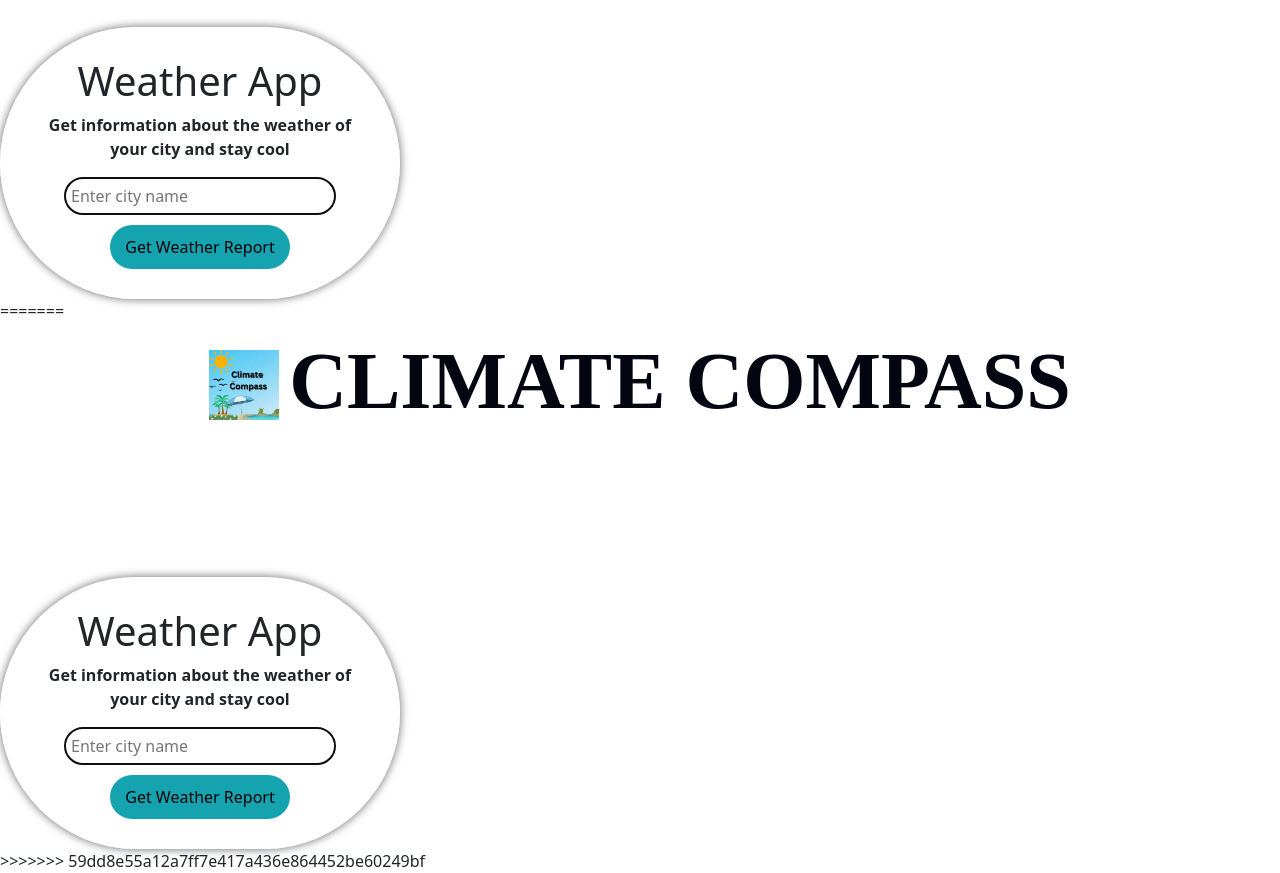
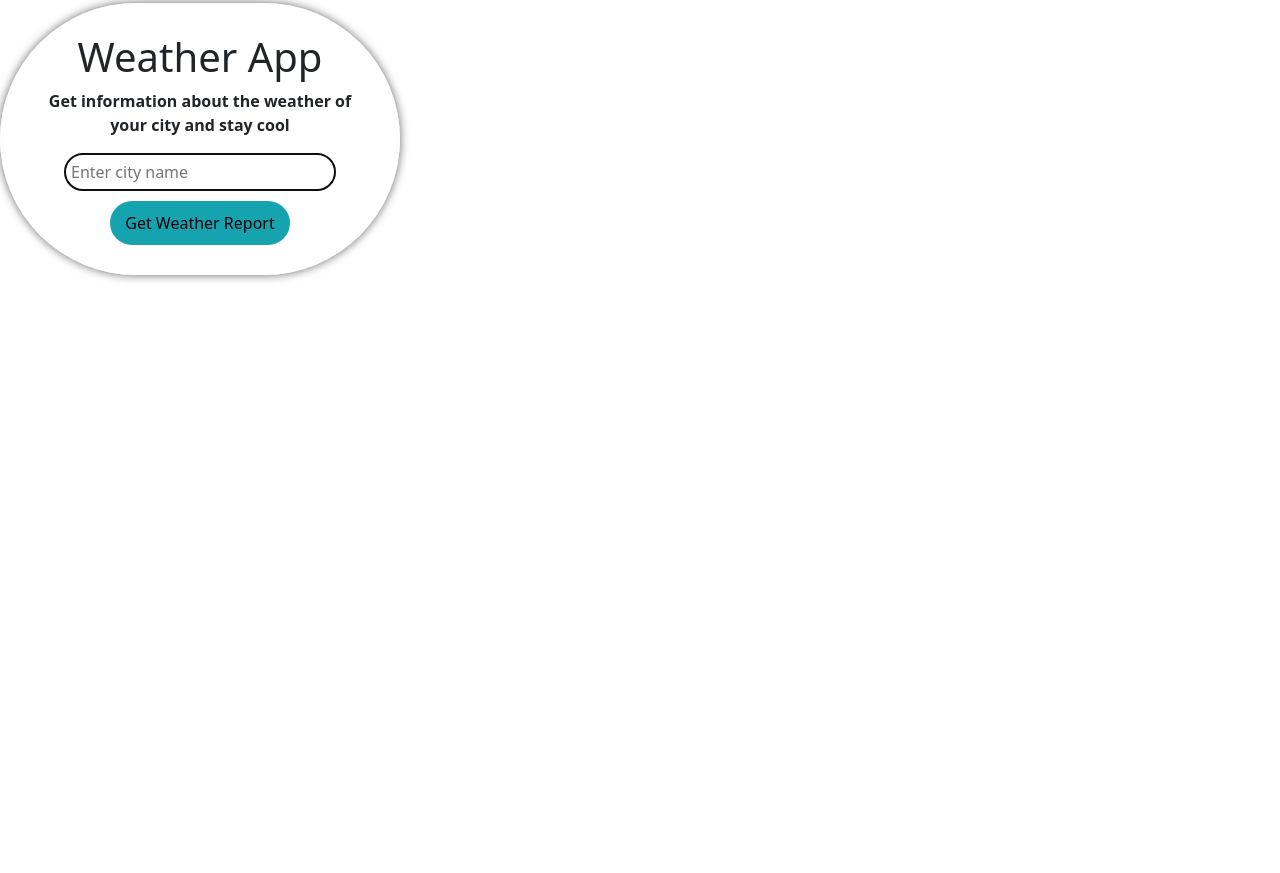
Before and after one commit to anshulgill/Weather-Project, a plain HTML site: page index.html in a window 1280 px wide. Shown: the part 317-1190 px from the top of the page. After the commit the page ends 800 px from the top, so only its background shows below. Drawn offline with nearby package versions, Linux system fonts and the light colour scheme.

Commit message:
Update index.html

```diff
--- a/index.html
+++ b/index.html
@@ -1,4 +1,3 @@
-<<<<<<< HEAD
 <!DOCTYPE html>
 <html lang="en">
     <head>
@@ -52,33 +51,3 @@
     <script src="script.js"></script>
 </body>
 </html>
-=======
-<!DOCTYPE html>
-<html lang="en">
-    <head>
-        <meta charset="UTF-8">
-        <meta name="viewport" content="width=device-width , intial-scale=1.0">
-        <title>Weather App</title>
-        <link rel ="stylesheet" href="styles.css">
-    </head>
-<body>
-    <header>
-        <div class="logo-container">
-            <img src="logo.png" alt="CC-logo-image" class="logo">
-            <h1 class="site-title">CLIMATE COMPASS</h1>
-        </div>
-    </header>
-        <div class="weather-app">
-            <h1>Weather App</h1>
-            <div id="load-spinner" style="display: none;">
-                <img src="loadin.gif" alt="Loading">
-            </div>
-            <p><b>Get information about the weather of your city and stay cool</b> </p>
-            <input type="text" id="city" placeholder="Enter city name">
-            <button class = "button" onclick="getWeather()"> Get Weather Report</button>
-            <div id="weather-info"></div>
-        </div>
-    <script src="script.js"></script>
-</body>
-</html>
->>>>>>> 59dd8e55a12a7ff7e417a436e864452be60249bf
```
